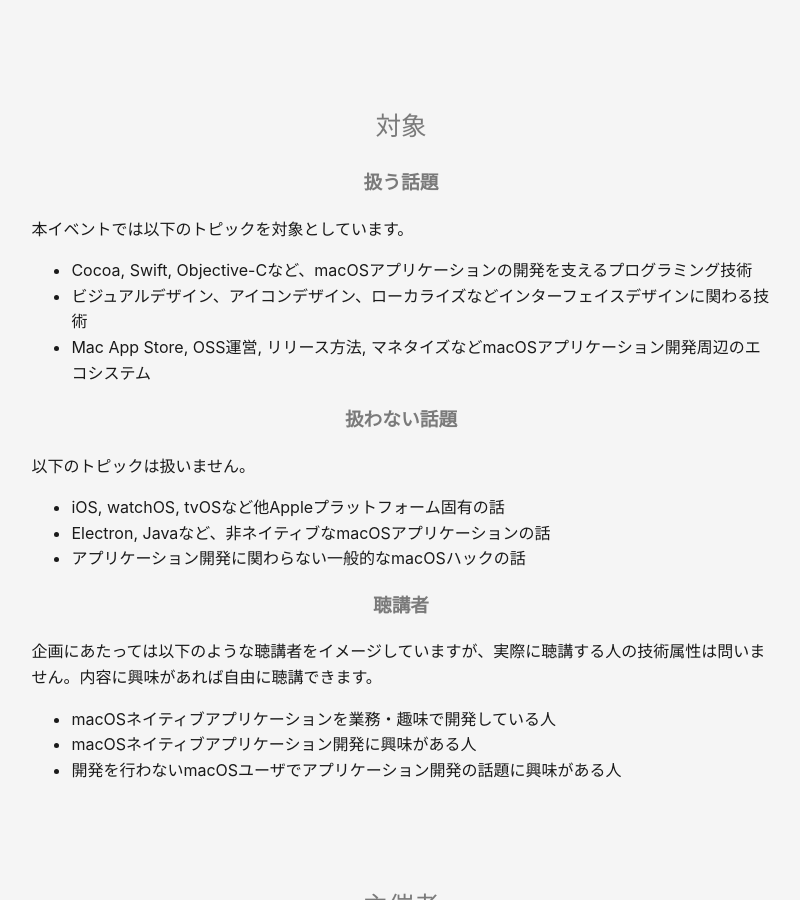
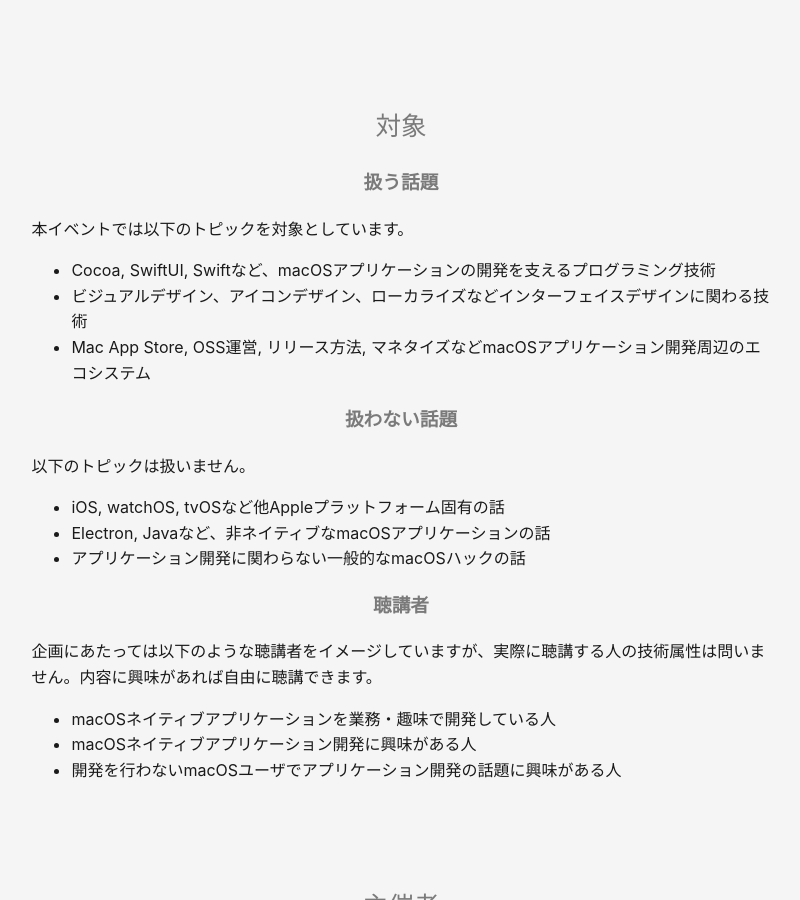
Before and after one commit to macOS-native/macos-native.github.io, a Jekyll site: the page built from index.md, in a window 1280 px wide and 900 px high, scrolled down 2567 px. Shown: the whole window, without its empty margins (239-1039 px from the left). Built offline with Jekyll 4.4.1, drawn with Linux system fonts in a browser that asks for light colours.

Commit message:
Update top page

```diff
--- a/index.md
+++ b/index.md
@@ -34,7 +34,7 @@ group: top
 
 本イベントでは以下のトピックを対象としています。
 
-- Cocoa, Swift, Objective-Cなど、macOSアプリケーションの開発を支えるプログラミング技術
+- Cocoa, SwiftUI, Swiftなど、macOSアプリケーションの開発を支えるプログラミング技術
 - ビジュアルデザイン、アイコンデザイン、ローカライズなどインターフェイスデザインに関わる技術
 - Mac App Store, OSS運営, リリース方法, マネタイズなどmacOSアプリケーション開発周辺のエコシステム
 
```
